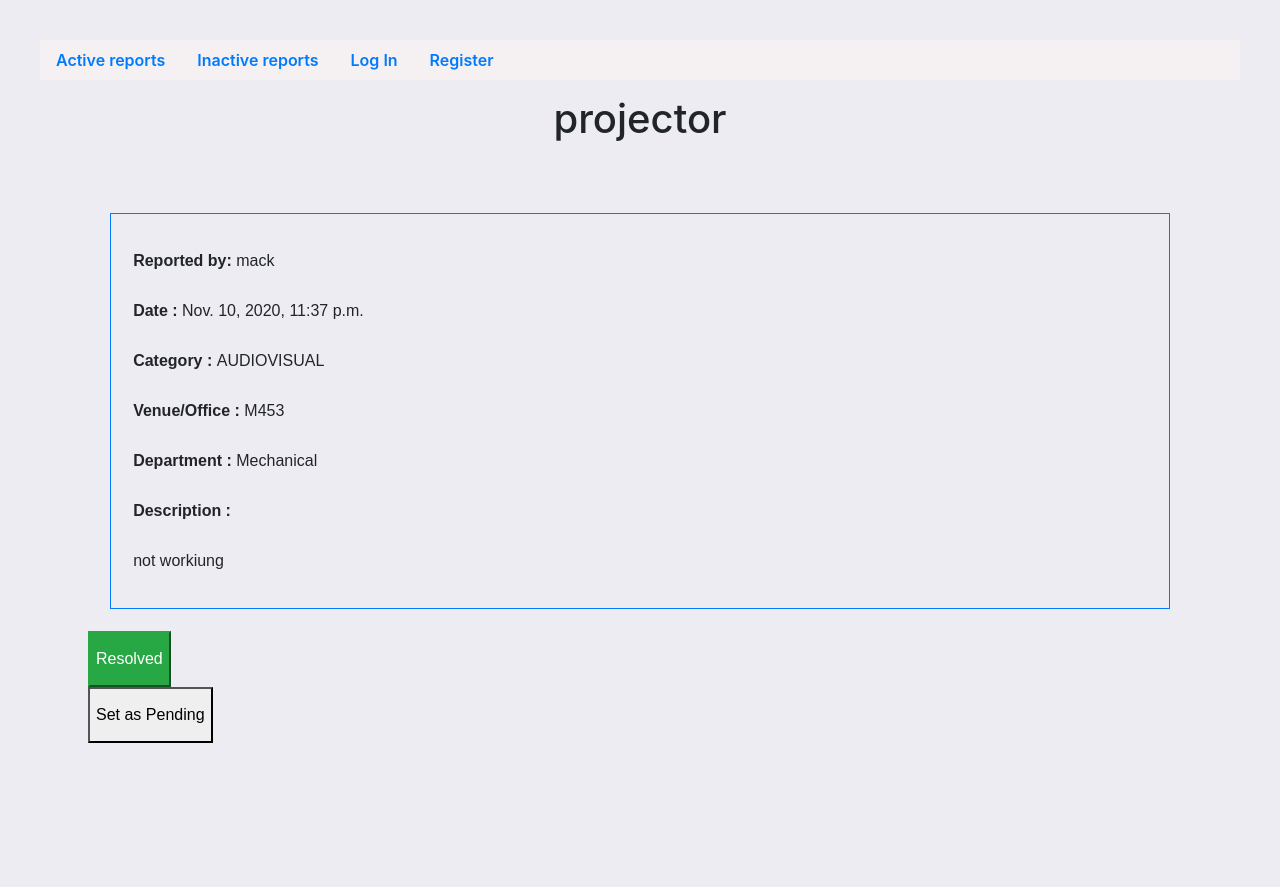
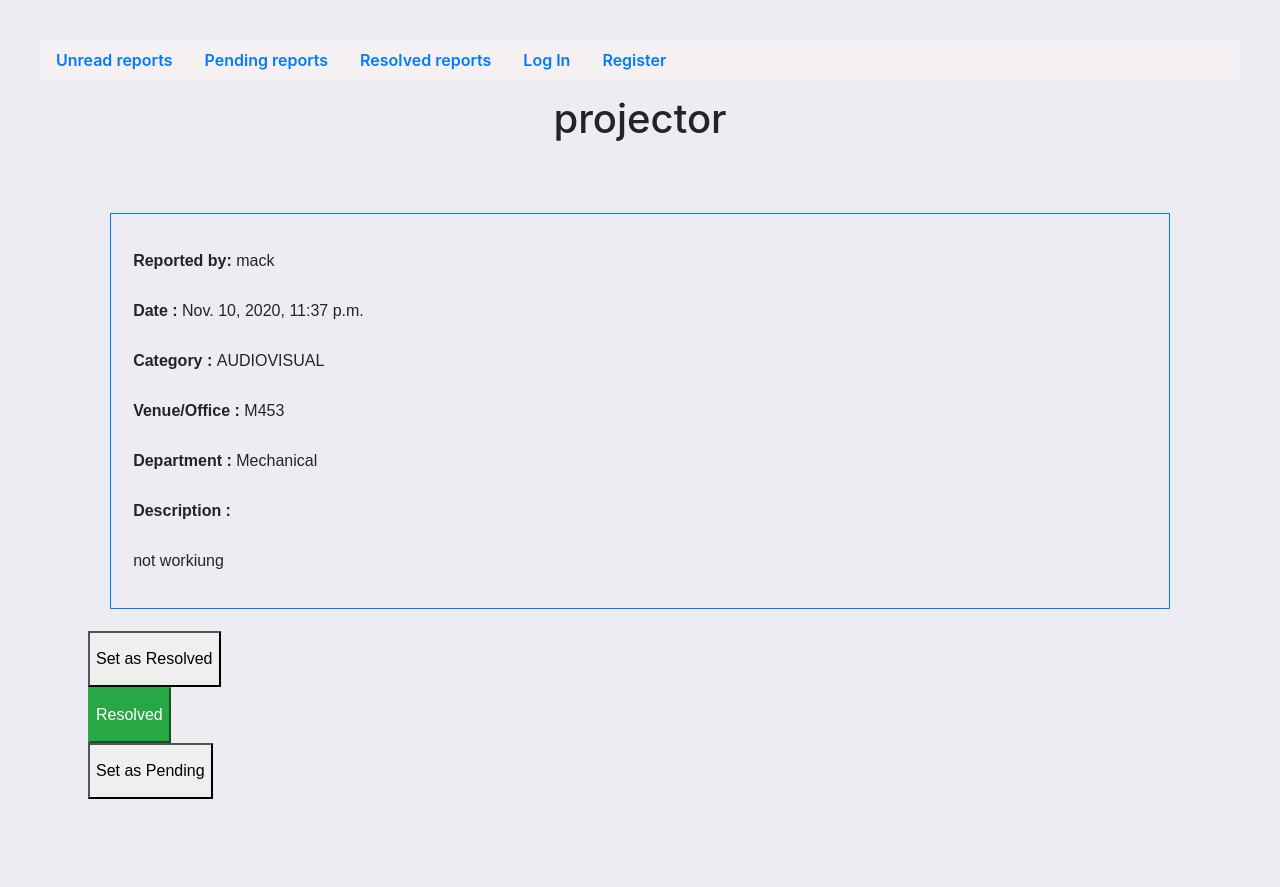
Before and after one commit to MackKaputo/Computerized-Maintenance-Management-System, a Django app: page /report/1 in a window 1280 px wide. Before the commit the page ends 743 px from the top, so only its background shows below. Run offline with Django 3.2, Linux system fonts and the light colour scheme; data comes from the database, SQL or seed files in the repository; some libraries are stand-ins or nearby versions.

Commit message:
made the resolved page work

```diff
--- a/reporting/jedsreport/templates/jedsreport/layout.html
+++ b/reporting/jedsreport/templates/jedsreport/layout.html
@@ -13,10 +13,13 @@
         <div>
         <ul class="nav">
             <li class="nav-item">
-                <a class="nav-link" href="{% url 'index' %}">Active reports</a>
+                <a class="nav-link" href="{% url 'index' %}">Unread reports</a>
             </li>
             <li class="nav-item">
-                <a class="nav-link" href="{% url 'inactive' %}">Inactive reports</a>
+                <a class="nav-link" href="{% url 'pending_report' %}">Pending reports</a>
+            </li>
+            <li class="nav-item">
+                <a class="nav-link" href="{% url 'inactive' %}">Resolved reports</a>
             </li>
             {% if user.is_authenticated %}
                 <li class="nav-item">
--- a/reporting/jedsreport/templates/jedsreport/report.html
+++ b/reporting/jedsreport/templates/jedsreport/report.html
@@ -12,7 +12,8 @@
         <b>Department : </b>{{ report_view.department }}<br>
         <b>Description : </b><br>{{ report_view.description }}
     </div>
-    <div>
+    <button id="resolved-expand">Set as Resolved</button>
+    <div id="resolved">
         <form action="{% url 'solved' report_view.id %}" method="POST">
             {% csrf_token %}
             <button type="submit" class="btn-success">Resolved</button>
--- a/reporting/jedsreport/views.py
+++ b/reporting/jedsreport/views.py
@@ -148,7 +148,7 @@ def new_report(request):
     })
 
 def inactive(request):
-    inactives = Report.objects.filter(solved=True)
+    inactives = Report.objects.filter(status="resolved")
     return render(request,"jedsreport/inactive.html",{
         "inactives":inactives
     })
@@ -227,6 +227,6 @@ def plot(request):
 def solved(request,report_id):
     if request.method == "POST":
         item = Report.objects.get(id=report_id)
-        item.solved = True
+        item.status = "resolved"
         item.save()
         return redirect("index")
```
